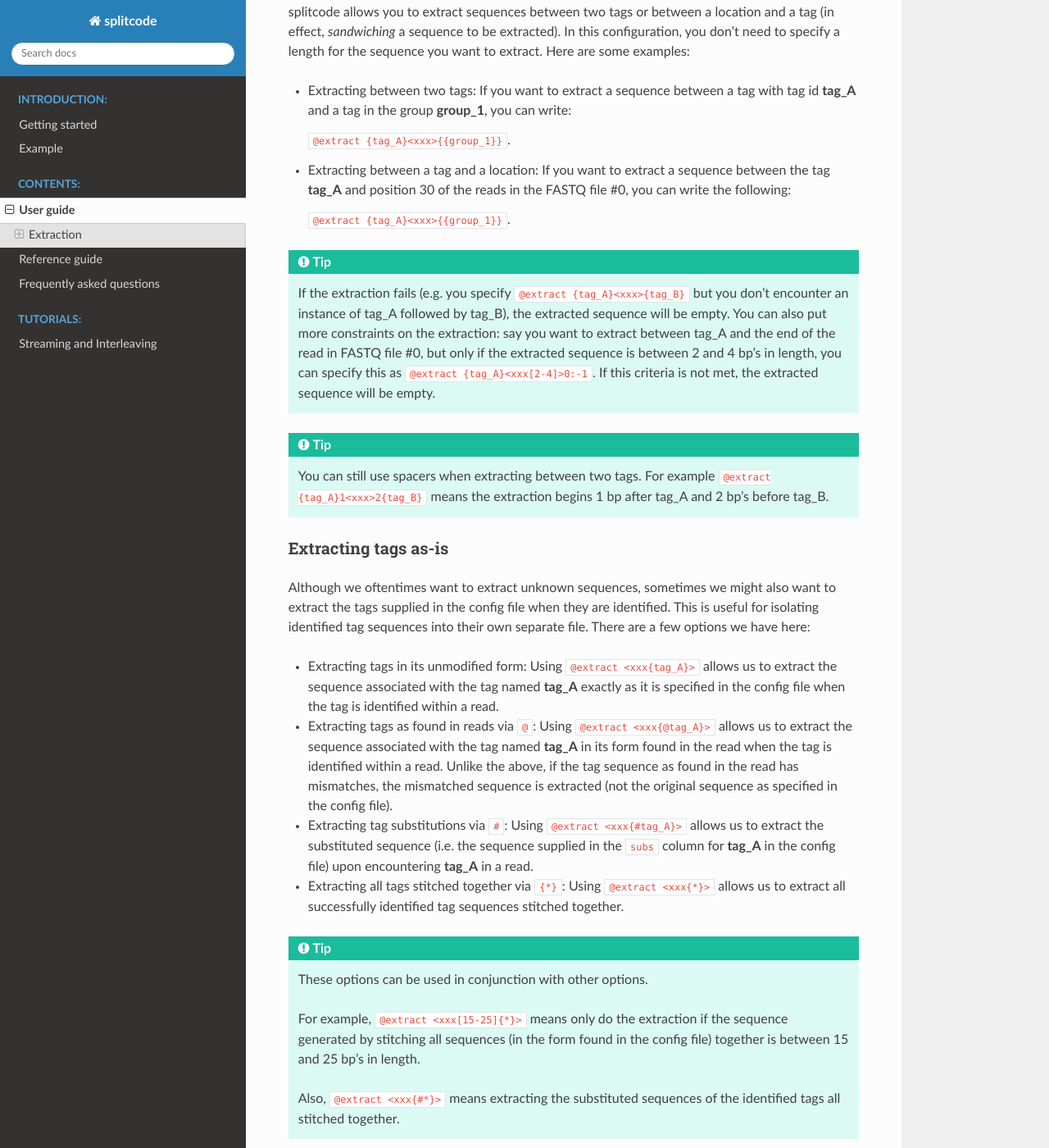
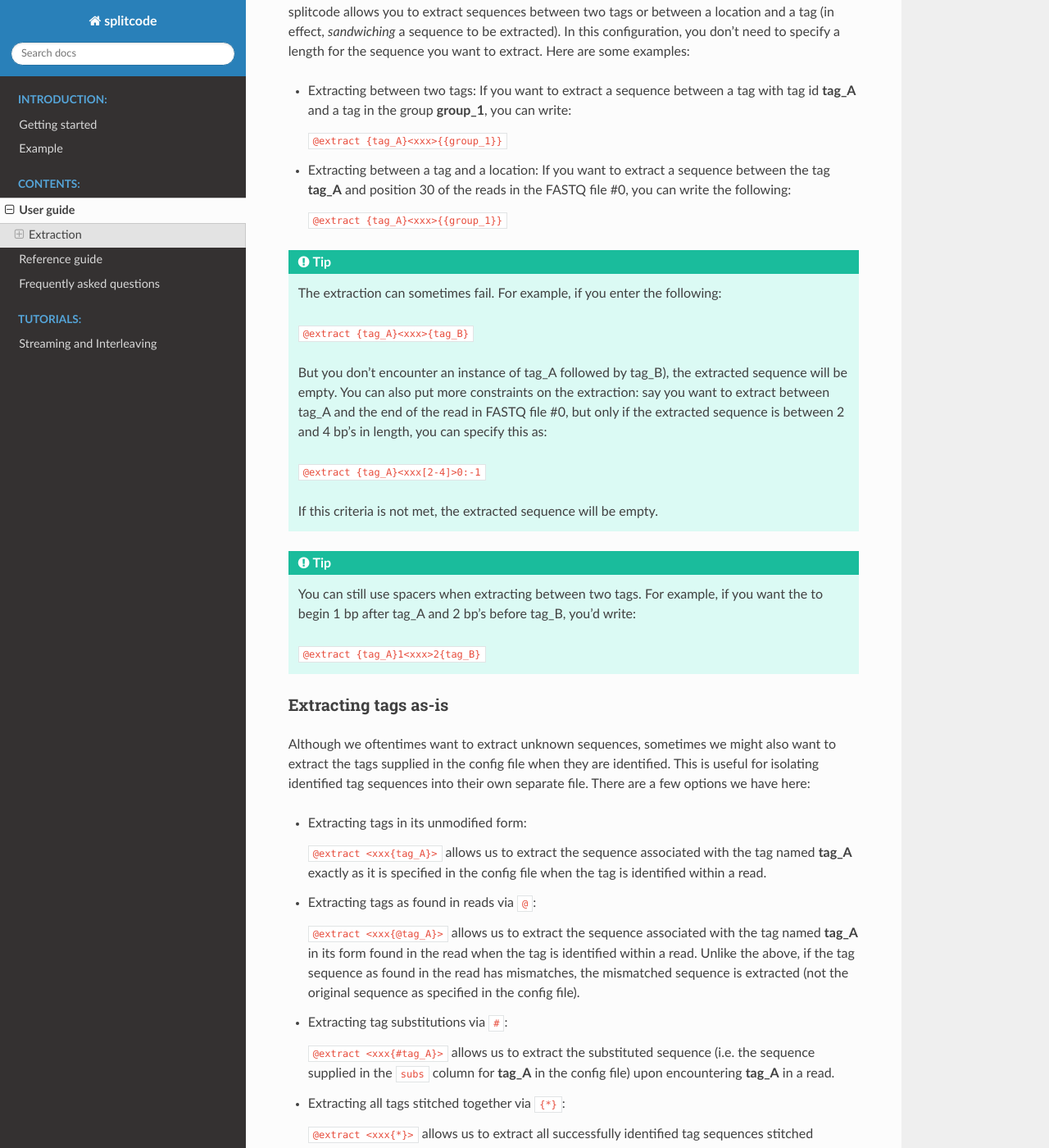
Before and after one commit to pachterlab/splitcode-tutorial, a Sphinx documentation site: the page built from docs/source/user_guide.rst, in a window 1280 px wide and 1400 px high, scrolled down 1578 px. Shown: the whole window at 82% size. Built offline with Sphinx 7.4.7 and the Read the Docs theme 2.0.0, drawn with Linux system fonts in a browser that asks for light colours; some of the changed text lies outside the part shown.

Commit message:
update format

```diff
--- a/docs/source/user_guide.rst
+++ b/docs/source/user_guide.rst
@@ -21,15 +21,15 @@ To extract relative to a tag or tag group, specify the following four things:
 
 For example, to extract a 6-bp sequence, which you decide to name **xxx**, immediately following identification of the tag with tag ID: **BC**, you'd write in the config file header:
 
-``@extract {BC}<xxx[6]>``.
+``@extract {BC}<xxx[6]>``
 
 Now let's say you want to extract the 6-bp sequence 2 bp's following identification of **BC**. You'd then write instead:
 
-``@extract {BC}2<xxx[6]>``.
+``@extract {BC}2<xxx[6]>``
 
 You could also extract the 6-bp sequence 2 bp's *before* **BC** via:
 
-``@extract <xxx[6]>2{BC}``.
+``@extract <xxx[6]>2{BC}``
 
 What happens because we named it **xxx**? Our output file name would be named **xxx.fastq** or **xxx.fastq.gz** (in the case that we're working with compressed gzip'd files).
 
@@ -46,11 +46,11 @@ In addition to extracting sequences relative to a tag, you can also extract sequ
 
 For example, given two files: R1.fastq and R2.fastq, to extract an 8-bp sequence (named xxx) following the first 10 bp's of R2.fastq, you'd write:
 
-``@extract 1:10<xxx[8]>``.
+``@extract 1:10<xxx[8]>``
 
 Additionally, you can use **-1** if you want to extract a sequence at the end of the read; for example, you can extract the last 8-bp of reads in R2.fastq by writing:
 
-``@extract <xxx[8]>1:-1``.
+``@extract <xxx[8]>1:-1``
 
 
 Extracting between two things
@@ -60,39 +60,62 @@ splitcode allows you to extract sequences between two tags or between a location
 
 * Extracting between two tags: If you want to extract a sequence between a tag with tag id **tag_A** and a tag in the group **group_1**, you can write:
 
-  ``@extract {tag_A}<xxx>{{group_1}}``.
+  ``@extract {tag_A}<xxx>{{group_1}}``
 * Extracting between a tag and a location: If you want to extract a sequence between the tag **tag_A** and position 30 of the reads in the FASTQ file #0, you can write the following:
 
-  ``@extract {tag_A}<xxx>{{group_1}}``.
+  ``@extract {tag_A}<xxx>{{group_1}}``
 
 .. tip::
 
-   If the extraction fails (e.g. you specify ``@extract {tag_A}<xxx>{tag_B}`` but you don't encounter an instance of tag_A followed by tag_B), the extracted sequence will be empty. You can also put more constraints on the extraction: say you want to extract between tag_A and the end of the read in FASTQ file #0, but only if the extracted sequence is between 2 and 4 bp's in length, you can specify this as ``@extract {tag_A}<xxx[2-4]>0:-1``. If this criteria is not met, the extracted sequence will be empty.
+   The extraction can sometimes fail. For example, if you enter the following:
+
+   ``@extract {tag_A}<xxx>{tag_B}``
+
+   But you don't encounter an instance of tag_A followed by tag_B), the extracted sequence will be empty. You can also put more constraints on the extraction: say you want to extract between tag_A and the end of the read in FASTQ file #0, but only if the extracted sequence is between 2 and 4 bp's in length, you can specify this as:
+
+   ``@extract {tag_A}<xxx[2-4]>0:-1``
+
+   If this criteria is not met, the extracted sequence will be empty.
 
 .. tip::
 
-   You can still use spacers when extracting between two tags. For example ``@extract {tag_A}1<xxx>2{tag_B}`` means the extraction begins 1 bp after tag_A and 2 bp's before tag_B.
+   You can still use spacers when extracting between two tags. For example, if you want the to begin 1 bp after tag_A and 2 bp's before tag_B, you'd write:
+
+   ``@extract {tag_A}1<xxx>2{tag_B}``
 
 Extracting tags as-is
 ~~~~~~~~~~~~~~~~~~~~~
 
 Although we oftentimes want to extract unknown sequences, sometimes we might also want to extract the tags supplied in the config file when they are identified. This is useful for isolating identified tag sequences into their own separate file. There are a few options we have here:
 
-* Extracting tags in its unmodified form: Using ``@extract <xxx{tag_A}>`` allows us to extract the sequence associated with the tag named **tag_A** exactly as it is specified in the config file when the tag is identified within a read.
-* Extracting tags as found in reads via ``@``: Using ``@extract <xxx{@tag_A}>`` allows us to extract the sequence associated with the tag named **tag_A** in its form found in the read when the tag is identified within a read. Unlike the above, if the tag sequence as found in the read has mismatches, the mismatched sequence is extracted (not the original sequence as specified in the config file).
-* Extracting tag substitutions via ``#``: Using ``@extract <xxx{#tag_A}>`` allows us to extract the substituted sequence (i.e. the sequence supplied in the ``subs`` column for **tag_A** in the config file) upon encountering **tag_A** in a read.
-* Extracting all tags stitched together via ``{*}``: Using ``@extract <xxx{*}>`` allows us to extract all successfully identified tag sequences stitched together.
+* Extracting tags in its unmodified form:
+
+  ``@extract <xxx{tag_A}>`` allows us to extract the sequence associated with the tag named **tag_A** exactly as it is specified in the config file when the tag is identified within a read.
+
+* Extracting tags as found in reads via ``@``:
+
+  ``@extract <xxx{@tag_A}>`` allows us to extract the sequence associated with the tag named **tag_A** in its form found in the read when the tag is identified within a read. Unlike the above, if the tag sequence as found in the read has mismatches, the mismatched sequence is extracted (not the original sequence as specified in the config file).
+
+* Extracting tag substitutions via ``#``:
+
+  ``@extract <xxx{#tag_A}>`` allows us to extract the substituted sequence (i.e. the sequence supplied in the ``subs`` column for **tag_A** in the config file) upon encountering **tag_A** in a read.
+
+* Extracting all tags stitched together via ``{*}``:
+
+  ``@extract <xxx{*}>`` allows us to extract all successfully identified tag sequences stitched together.
 
 .. tip::
 
-   These options can be used in conjunction with other options.
+   These options can be used in conjunction with other options. See the following:
 
-   For example, ``@extract <xxx[15-25]{*}>`` means only do the extraction if the sequence generated by stitching all sequences (in the form found in the config file) together is between 15 and 25 bp's in length.
+   ``@extract <xxx[15-25]{*}>`` means only do the extraction if the sequence generated by stitching all sequences (in the form found in the config file) together is between 15 and 25 bp's in length.
 
-   Also, ``@extract <xxx{#*}>`` means extracting the substituted sequences of the identified tags all stitched together.
+   ``@extract <xxx{#*}>`` means extracting the substituted sequences of the identified tags all stitched together.
 
 
 Reverse complementing extracted sequence
 ~~~~~~~~~~~~~~~~~~~~~~~~~~~~~~~~~~~~~~~~
 
-You can extract the reverse complement of a sequence by putting a ``~`` in front of the extracted sequence name. For example ``@extract {tag_A}<~xxx[8]>`` will extract the reverse complement of the 8-bp sequence immediately following the tag **tag_A**.
+You can extract the reverse complement of a sequence by putting a ``~`` in front of the extracted sequence name. For example, to extract the reverse complement of the 8-bp sequence immediately following the tag **tag_A**, do the following:
+
+``@extract {tag_A}<~xxx[8]>``
```
